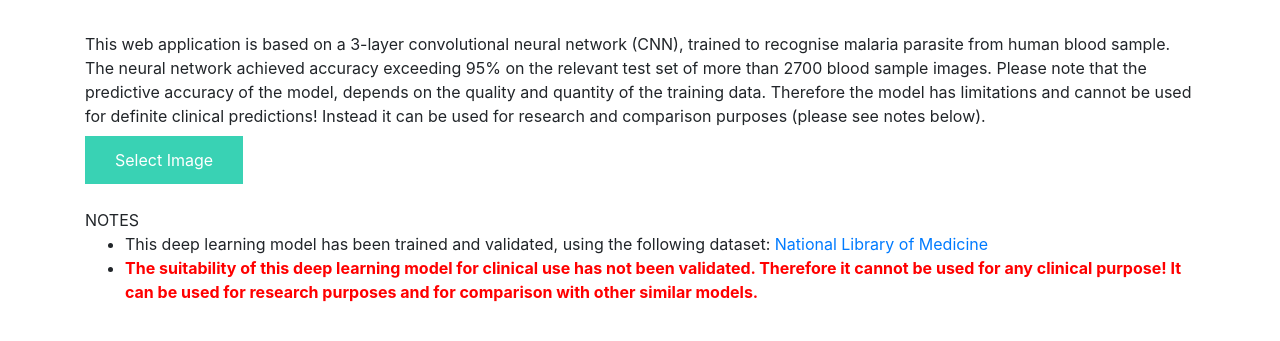
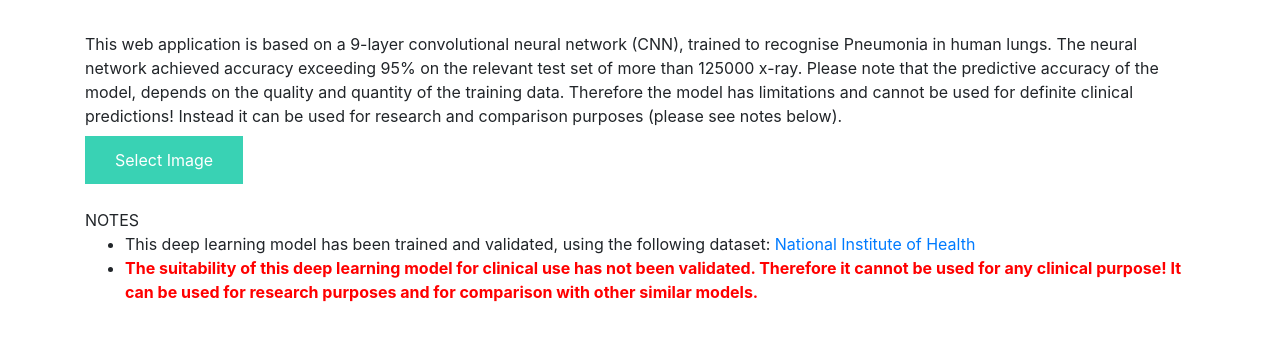
Before and after one commit to vismaytiwari/malaria, a Flask app: page / in a window 1280 px wide. Shown: the part 56-397 px from the top of the page. Run offline with Flask 2, Linux system fonts and the light colour scheme; some libraries are stand-ins or nearby versions.

Commit message:
Update index.html

```diff
--- a/templates/index.html
+++ b/templates/index.html
@@ -1,7 +1,7 @@
 {% extends "base.html" %} {% block content %}
 
 <body>
-This web application is based on a 3-layer convolutional neural network (CNN), trained to recognise malaria parasite from human blood sample. The neural network achieved accuracy exceeding 95% on the relevant test set of more than 2700 blood sample images. Please note that the predictive accuracy of the model, depends on the quality and quantity of the training data. Therefore the model has limitations and cannot be used for definite clinical predictions! Instead it can be used for research and comparison purposes (please see notes below).
+This web application is based on a 9-layer convolutional neural network (CNN), trained to recognise Pneumonia  in human lungs. The neural network achieved accuracy exceeding 95% on the relevant test set of more than 125000 x-ray. Please note that the predictive accuracy of the model, depends on the quality and quantity of the training data. Therefore the model has limitations and cannot be used for definite clinical predictions! Instead it can be used for research and comparison purposes (please see notes below).
 </body>
 
 <h2></h2>
@@ -34,7 +34,7 @@ This web application is based on a 3-layer convolutional neural network (CNN), t
 <body>
 NOTES
 <ul>
-<li>This deep learning model has been trained and validated, using the following dataset: <a href="https://ceb.nlm.nih.gov/repositories/malaria-datasets/">National Library of Medicine</a></li>
+<li>This deep learning model has been trained and validated, using the following dataset: <a href="https://www.kaggle.com/nih-chest-xrays/data">National Institute of Health</a></li>
 <li><b style="color:red;">The suitability of this deep learning model for clinical use has not been validated. Therefore it cannot be used for any clinical purpose! It can be used for research purposes and for comparison with other similar models.</b></li>
 </ul>
 </body>
```
